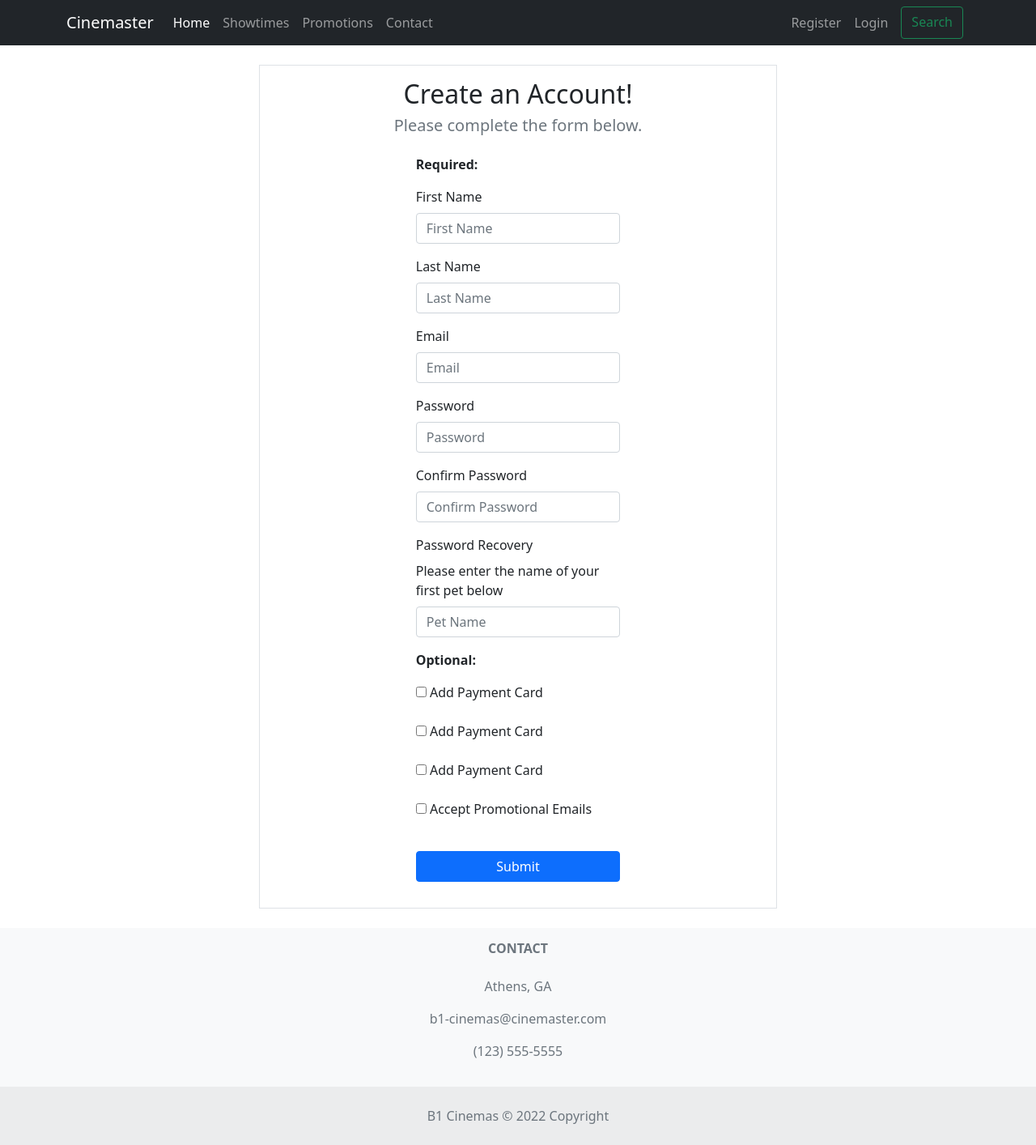
After one commit to Snakeman57/CSCI6050-B1, a PHP site: page /register.php in a window 1280 px wide. The commit adds this page. Shown: the whole page at 81% size. Run offline with PHP 8.4, Linux system fonts and the light colour scheme; some libraries are stand-ins or nearby versions.

Commit message:
register does all but encrypt & email

```diff
--- /dev/null
+++ b/web/register-success.php
@@ -0,0 +1,6 @@
+<?php
+  echo "<script>
+    alert(\"Account created successfully. Please check your email for a verification link.\")
+    window.location.replace(\"login.php\")
+  </script>";
+ ?>
--- /dev/null
+++ b/web/register.php
@@ -0,0 +1,386 @@
+<?php include "server.php" ?>
+<?php
+  function redirect(){
+    header("Location: register-success.php");
+    die();
+  }
+?>
+
+<!DOCTYPE html>
+<html lang="en">
+  <head>
+    <!-- Required meta tags -->
+    <meta charset="utf-8" />
+    <!-- Ensures proper rendering and touch zooming for all devices -->
+    <meta name="viewport" content="width=device-width, initial-scale=1" />
+    <!-- Required Bootstrap CSS -->
+    <link href="https://cdn.jsdelivr.net/npm/bootstrap@5.1.3/dist/css/bootstrap.min.css" rel="stylesheet" integrity="sha384-1BmE4kWBq78iYhFldvKuhfTAU6auU8tT94WrHftjDbrCEXSU1oBoqyl2QvZ6jIW3" crossorigin="anonymous" />
+    <!-- Custom CSS -->
+    <link href="style.css" rel="stylesheet" />
+    <!-- Bootstrap Icons -->
+    <link rel="stylesheet" href="https://cdn.jsdelivr.net/npm/bootstrap-icons@1.7.2/font/bootstrap-icons.css">
+    <!-- Handle Optionals -->
+    <script src="register.js"></script>
+    <?php
+    $message = "";
+    //class pay{
+    //  public $num;
+    //  public $addr;
+    //  public $exp;
+    //  function _makeAddr($str, $city, $state, $zip){
+    //    $this->addr = array($str, $city, $state, $zip);
+    //  }
+    //  function _construct($num, $str, $city, $state, $zip, $exp){
+    //    $this->num =
+    //    $this->addr =
+    //    $this->addr =
+    //  }
+    //}
+    // Register user
+    if (isset($_POST['create'])) {
+      $firstName = trim($_POST['firstName']);
+      $lastName = trim($_POST['lastName']);
+      //$userName = trim($_POST['userName']);
+      $email = trim($_POST['email']);
+      $password = trim($_POST['password']);
+      $confirmpassword = trim($_POST['confirmpassword']);
+      $secq = trim($_POST['secq']);
+      $promo = trim($_POST['promo']);
+
+      $isValid = true;
+
+      // Check fields are empty or not
+      if ($firstName == '' || $lastName == '' || $secq = ''|| $email == '' || $password == '' || $confirmpassword == '') {
+          $isValid = false;
+          $message = "Please fill all required fields.";
+      }
+      // Check if confirm password matching or not
+      if ($isValid && ($password != $confirmpassword)) {
+          $isValid = false;
+          $message = "Passwords do not match";
+      }
+      // Check if Email-ID is valid or not
+      if ($isValid && !filter_var($email, FILTER_VALIDATE_EMAIL)) {
+          $isValid = false;
+          $message = "Invalid Email Address.";
+      }
+      if ($isValid) {
+        // Check if Email-ID already exists
+        $stmt = $con->prepare("SELECT * FROM customer WHERE email = ?");
+        $stmt->bind_param("s", $email);
+        $stmt->execute();
+        $result = $stmt->get_result();
+        $stmt->close();
+        if ($result->num_rows > 0) {
+            $isValid = false;
+            $message = "Email Address already in use.";
+        }
+      }
+      // Check payment cards
+      $pay1 = trim($_POST['pay1']);
+      if($pay1){
+        $p1no = trim($_POST['pay1-num']);
+        $p1a1 = trim($_POST['pay1-addr-str']);
+        $p1a2 = trim($_POST['pay1-addr-city']);
+        $p1a3 = trim($_POST['pay1-addr-state']);
+        $p1a4 = trim($_POST['pay1-addr-zip']);
+        $p1ex = trim($_POST['pay1-ex']);
+        if ($p1no == '' || $p1a1 == '' || $p1a2 = ''|| $p1a3 == '' || $p1a4 == '' || $p1ex == '') { // Check fields are empty or not
+            $isValid = false;
+            $message = "Please fill all fields for selected payment cards.";
+        }
+        if ($isValid) { // Check if card already exists
+          $stmt = $con->prepare("SELECT * FROM paymentcard WHERE number = ?");
+          $stmt->bind_param("s", $p1no);
+          $stmt->execute();
+          $result = $stmt->get_result();
+          $stmt->close();
+          if ($result->num_rows > 0) {
+              $isValid = false;
+              $message = "Card 1 already in use.";
+          }
+        }
+        if($isValid){ // store for later
+          $p1ad = $p1a1 . "\n" . $p1a2 . ", " . $p1a3 . " " . $p1a4;
+        }
+      }
+      $pay2 = trim($_POST['pay2']);
+      if($pay2){
+        $p2no = trim($_POST['pay2-num']);
+        $p2a1 = trim($_POST['pay2-addr-str']);
+        $p2a2 = trim($_POST['pay2-addr-city']);
+        $p2a3 = trim($_POST['pay2-addr-state']);
+        $p2a4 = trim($_POST['pay2-addr-zip']);
+        $p2ex = trim($_POST['pay2-ex']);
+        if ($p2no == '' || $p2a1 == '' || $p2a2 = ''|| $p2a3 == '' || $p2a4 == '' || $p2ex == '') { // Check fields are empty or not
+            $isValid = false;
+            $message = "Please fill all fields for selected payment cards.";
+        }
+        if ($isValid) { // Check if card already exists
+          $stmt = $con->prepare("SELECT * FROM paymentcard WHERE number = ?");
+          $stmt->bind_param("s", $p2no);
+          $stmt->execute();
+          $result = $stmt->get_result();
+          $stmt->close();
+          if ($result->num_rows > 0) {
+              $isValid = false;
+              $message = "Card 2 already in use.";
+          }
+        }
+        if($isValid){ // store for later
+          $p2ad = $p2a1 . "\n" . $p2a2 . ", " . $p2a3 . " " . $p2a4;
+        }
+      }
+      $pay3 = trim($_POST['pay3']);
+      if($pay3){
+        $p3no = trim($_POST['pay3-num']);
+        $p3a1 = trim($_POST['pay3-addr-str']);
+        $p3a2 = trim($_POST['pay3-addr-city']);
+        $p3a3 = trim($_POST['pay3-addr-state']);
+        $p3a4 = trim($_POST['pay3-addr-zip']);
+        $p3ex = trim($_POST['pay3-ex']);
+        if ($p3no == '' || $p3a1 == '' || $p3a2 = ''|| $p3a3 == '' || $p3a4 == '' || $p3ex == '') { // Check fields are empty or not
+            $isValid = false;
+            $message = "Please fill all fields for selected payment cards.";
+        }
+        if ($isValid) { // Check if card already exists
+          $stmt = $con->prepare("SELECT * FROM paymentcard WHERE number = ?");
+          $stmt->bind_param("s", $p3no);
+          $stmt->execute();
+          $result = $stmt->get_result();
+          $stmt->close();
+          if ($result->num_rows > 0) {
+              $isValid = false;
+              $message = "Card 3 already in use.";
+          }
+        }
+        if($isValid){ // store for later
+          $p3ad = $p3a1 . "\n" . $p3a2 . ", " . $p3a3 . " " . $p3a4;
+        }
+      }
+      // Insert records
+      if ($isValid) {
+        $insertSQL = "INSERT INTO customer (password, firstName, lastName, email, promo) values(?,?,?,?,?)";
+        $stmt = $con->prepare($insertSQL);
+        $stmt->bind_param("sssss", $password, $firstName, $lastName, $email, $promo);
+        var_dump($stmt);
+        $stmt->execute();
+        $stmt->close();
+        if($pay1){
+          $updt = "UPDATE customer SET paymentCard = ? WHERE customer.email = ?";
+          $stmt = $con->prepare($updt);
+          $stmt->bind_param("ss", $p1no, $email);
+          var_dump($stmt);
+          $stmt->execute();
+          $stmt->close();
+          $ins = "INSERT INTO paymentcard (number, billingAddr, expireDate) values(?,?,?)";
+          $stmt = $con->prepare($ins);
+          $stmt->bind_param("sss", $p1no, $p1ad, $p1ex);
+          var_dump($stmt);
+          $stmt->execute();
+          $stmt->close();
+        }
+        if($pay2){
+          $updt = "UPDATE customer SET paymentCard = ? WHERE customer.email = ?";
+          $stmt = $con->prepare($updt);
+          $stmt->bind_param("ss", $p2no, $email);
+          var_dump($stmt);
+          $stmt->execute();
+          $stmt->close();
+          $ins = "INSERT INTO paymentcard (number, billingAddr, expireDate) values(?,?,?)";
+          $stmt = $con->prepare($ins);
+          $stmt->bind_param("sss", $p2no, $p1ad, $p1ex);
+          var_dump($stmt);
+          $stmt->execute();
+          $stmt->close();
+        }
+        if($pay3){
+          $updt = "UPDATE customer SET paymentCard = ? WHERE customer.email = ?";
+          $stmt = $con->prepare($updt);
+          $stmt->bind_param("ss", $p3no, $email);
+          var_dump($stmt);
+          $stmt->execute();
+          $stmt->close();
+          $ins = "INSERT INTO paymentcard (number, billingAddr, expireDate) values(?,?,?)";
+          $stmt = $con->prepare($ins);
+          $stmt->bind_param("sss", $p3no, $p1ad, $p1ex);
+          var_dump($stmt);
+          $stmt->execute();
+          $stmt->close();
+        }
+        redirect();
+      }
+    }
+    ?>
+    <title>B1 Cinemas</title>
+  </head>
+  <body>
+    <!-- Navbar component -->
+    <nav class="navbar navbar-expand-lg navbar-dark bg-dark">
+        <div class="container">
+            <a href="index.php" class="navbar-brand">Cinemaster</a>
+            <button type="button" class="navbar-toggler" data-bs-toggle="collapse" data-bs-target="#navbarCollapse">
+                <span class="navbar-toggler-icon"></span>
+            </button>
+            <div class="collapse navbar-collapse" id="navbarCollapse">
+                <div class="navbar-nav">
+                    <a href="index.php" class="nav-item nav-link active">Home</a>
+                    <a href="#" class="nav-item nav-link">Showtimes</a>
+                    <a href="#" class="nav-item nav-link">Promotions</a>
+                    <a href="#" class="nav-item nav-link">Contact</a>
+                </div>
+                <!-- Searh Bar -->
+                <div class="navbar-nav ms-auto">
+                    <a href="register.php" class="nav-item nav-link">Register</a>
+                    <a href="login.php" class="nav-item nav-link">Login</a>
+                    <a class="btn btn-outline-success mx-2" data-bs-toggle="collapse" href="#collapseSearch" role="button" aria-expanded="false" aria-controls="collapseSearch">
+                        Search
+                    </a>
+                </div>
+                <!-- Search Bar -->
+            </div>
+        </div>
+    </nav>
+    <div class="collapse" id="collapseSearch">
+        <div class="card card-body">
+            <form class="d-flex">
+                <input class="form-control me-2" type="search" placeholder="Search Movies" aria-label="Search">
+                <button class="btn btn-outline-success" type="submit">Search</button>
+            </form>
+        </div>
+    </div>
+    <div class="container border p-3 mt-4 form-horizontal">
+        <div class="row">
+          <h2 class="text-center">Create an Account!</h2>
+          <h5 class="text-muted text-center">Please complete the form below.</h5>
+          <br>
+          <br>
+          <form method="post" action=''>
+            <?php if($message != "")echo "<div class=\"alert alert-danger alert-dismissible\" role=\"alert\">". $message . "<button type=\"button\" class=\"btn-close\" data-bs-dismiss=\"alert\" aria-label=\"Close\"></button></div>" ?>
+            <div class="col-md-6 col-lg-5 col-xl-5 mb-3 mx-auto">
+              <label><b>Required:</b></label>
+            </div>
+            <div class="col-md-6 col-lg-5 col-xl-5 input-group-md mb-3 mx-auto">
+              <label class="form-label" for="firstName">First Name</label>
+              <input type="text" class="form-control" id="inputFirstName" placeholder="First Name" name="firstName">
+            </div>
+            <div class="col-md-6 col-lg-5 col-xl-5 input-group-md mb-3 mx-auto">
+              <label class="form-label" for="lastName">Last Name</label>
+              <input type="text" class="form-control" id="inputLastName" placeholder="Last Name" name="lastName">
+            </div>
+            <div class="col-md-6 col-lg-5 col-xl-5 mb-3 mx-auto">
+              <label class="form-label" for="inputEmail">Email</label>
+              <input type="email" class="form-control" id="inputEmail" placeholder="Email" name="email">
+            </div>
+            <div class="col-md-6 col-lg-5 col-xl-5 mb-3 mx-auto">
+              <label class="form-label" for="inputPassword">Password</label>
+              <input type="password" class="form-control" id="inputPassword" placeholder="Password" name="password">
+            </div>
+            <div class="col-md-6 col-lg-5 col-xl-5 mb-3 mx-auto">
+              <label class="form-label" for="confirmPassword">Confirm Password</label>
+              <input type="password" class="form-control" id="confirmPassword" placeholder="Confirm Password" name="confirmpassword">
+            </div>
+            <div class="col-md-6 col-lg-5 col-xl-5 mb-3 mx-auto">
+              <label class="form-label" for="secq">Password Recovery</label>
+              <label class="form-label" for="secq">Please enter the name of your first pet below</label>
+              <input type="text" class="form-control" id="secq" placeholder="Pet Name" name="secq">
+            </div>
+            <div class="col-md-6 col-lg-5 col-xl-5 mb-3 mx-auto">
+              <label><b>Optional:</b></label>
+            </div>
+            <div class="col-md-6 col-lg-5 col-xl-5 mb-3 mx-auto">
+              <input type="checkbox" id="pay1" name="pay1" value=1>
+              <label class="form-label" for="pay1">Add Payment Card</label>
+            </div>
+            <div class="col-md-6 col-lg-5 col-xl-5 mb-3 mx-auto" id="pay1-ct" style="display:none">
+              <label class="form-label" for="pay1-addr">Card Number</label>
+              <input type="password" class="form-control" id="pay1-num" placeholder="Card Number" name="pay1-num" disabled=pay1.checked>
+              <br/>
+              <label class="form-label" for="pay1-addr">Billing Address</label>
+              <input type="text" class="form-control" id="pay1-addr-str" placeholder="Street" name="pay1-addr-str" disabled=true>
+              <input type="text" class="form-control" id="pay1-addr-city" placeholder="City" name="pay1-addr-city" disabled=true>
+              <input type="text" class="form-control" id="pay1-addr-state" placeholder="State" name="pay1-addr-state" disabled=true>
+              <input type="number" class="form-control" id="pay1-addr-zip" placeholder="Zip" name="pay1-addr-zip" disabled=true>
+              <br/>
+              <label class="form-label" for="pay1-addr">Expiration Date</label>
+              <input type="text" class="form-control" id="pay1-ex" placeholder="Expiration Date" name="pay1-ex" disabled=true>
+            </div>
+            <div class="col-md-6 col-lg-5 col-xl-5 mb-3 mx-auto">
+              <input type="checkbox" id="pay2" name="pay2" value=1>
+              <label class="form-label" for="pay2">Add Payment Card</label>
+            </div>
+            <div class="col-md-6 col-lg-5 col-xl-5 mb-3 mx-auto" id="pay2-ct" style="display:none">
+              <label class="form-label" for="pay2-addr">Card Number</label>
+              <input type="password" class="form-control" id="pay2-num" placeholder="Card Number" name="pay2-num" disabled=true>
+              <br/>
+              <label class="form-label" for="pay2-addr">Billing Address</label>
+              <input type="text" class="form-control" id="pay2-addr-str" placeholder="Street" name="pay2-addr-str" disabled=true>
+              <input type="text" class="form-control" id="pay2-addr-city" placeholder="City" name="pay2-addr-city" disabled=true>
+              <input type="text" class="form-control" id="pay2-addr-state" placeholder="State" name="pay2-addr-state" disabled=true>
+              <input type="number" class="form-control" id="pay2-addr-zip" placeholder="Zip" name="pay2-addr-zip" disabled=true>
+              <br/>
+              <label class="form-label" for="pay2-addr">Expiration Date</label>
+              <input type="text" class="form-control" id="pay2-ex" placeholder="Expiration Date" name="pay2-ex" disabled=true>
+            </div>
+            <div class="col-md-6 col-lg-5 col-xl-5 mb-3 mx-auto">
+              <input type="checkbox" id="pay3" name="pay3" value=1>
+              <label class="form-label" for="pay3">Add Payment Card</label>
+            </div>
+            <div class="col-md-6 col-lg-5 col-xl-5 mb-3 mx-auto" id="pay3-ct" style="display:none">
+              <label class="form-label" for="pay3-addr">Card Number</label>
+              <input type="password" class="form-control" id="pay3-num" placeholder="Card Number" name="pay3-num" disabled=true>
+              <br/>
+              <label class="form-label" for="pay3-addr">Billing Address</label>
+              <input type="text" class="form-control" id="pay3-addr-str" placeholder="Street" name="pay3-addr-str" disabled=true>
+              <input type="text" class="form-control" id="pay3-addr-city" placeholder="City" name="pay3-addr-city" disabled=true>
+              <input type="text" class="form-control" id="pay3-addr-state" placeholder="State" name="pay3-addr-state" disabled=true>
+              <input type="number" class="form-control" id="pay3-addr-zip" placeholder="Zip" name="pay3-addr-zip" disabled=true>
+              <br/>
+              <label class="form-label" for="pay3-addr">Expiration Date</label>
+              <input type="text" class="form-control" id="pay3-ex" placeholder="Expiration Date" name="pay3-ex" disabled=true>
+            </div>
+            <div class="col-md-6 col-lg-5 col-xl-5 mb-3 mx-auto">
+              <input type="checkbox" id="promo" name="promo" value=1>
+              <label class="form-label" for="promo">Accept Promotional Emails</label>
+            </div>
+            <div class="col-md-6 col-lg-5 col-xl-5 mb-3 mx-auto">
+              <button type="submit" name="create" class="col-12 btn btn-primary mt-3">Submit</button>
+            </div>
+            <!-- <div class="col-md-6 col-lg-5 col-xl-3 mb-3">
+                <img src="images/recaptcha-placeholder.png" style="width: 19rem;"></img>
+            </div>                 -->
+            <!-- <button type="submit" class="btn btn-primary">Submit</button> -->
+          </form>
+          <script>startPay();</script>
+        </div>
+    </div>
+    <br>
+    <!-- Footer -->
+    <footer class="text-center text-lg-start bg-light text-muted">
+        <section>
+            <div class="container text-center text-md-start">
+                <div class="row py-3 t-3">
+                    <div class="col-md-4 col-lg-3 col-xl-3 mx-auto text-center mb-md-0 mb-4">
+                        <h6 class="text-uppercase fw-bold mb-4">
+                            Contact
+                        </h6>
+                        <p>Athens, GA</p>
+                        <p>
+                            b1-cinemas@cinemaster.com
+                        </p>
+                        <p>(123) 555-5555</p>
+                    </div>
+                </div>
+            </div>
+        </section>
+        <div class="text-center p-4" style="background-color: rgba(0, 0, 0, 0.05);">
+            B1 Cinemas © 2022 Copyright
+        </div>
+    </footer>
+    <!-- Footer -->
+
+    <!-- Required Bootstrap Bundle with Popper -->
+    <script src="https://cdn.jsdelivr.net/npm/bootstrap@5.1.3/dist/js/bootstrap.bundle.min.js" integrity="sha384-ka7Sk0Gln4gmtz2MlQnikT1wXgYsOg+OMhuP+IlRH9sENBO0LRn5q+8nbTov4+1p" crossorigin="anonymous"></script>
+    <script src="index.js"></script>
+  </body>
+</html>
```
Also changed, not shown: web/login.php (+4 -4 lines), web/loginerror.php (+4 -4 lines), web/register.js (added, +26 -0 lines).
